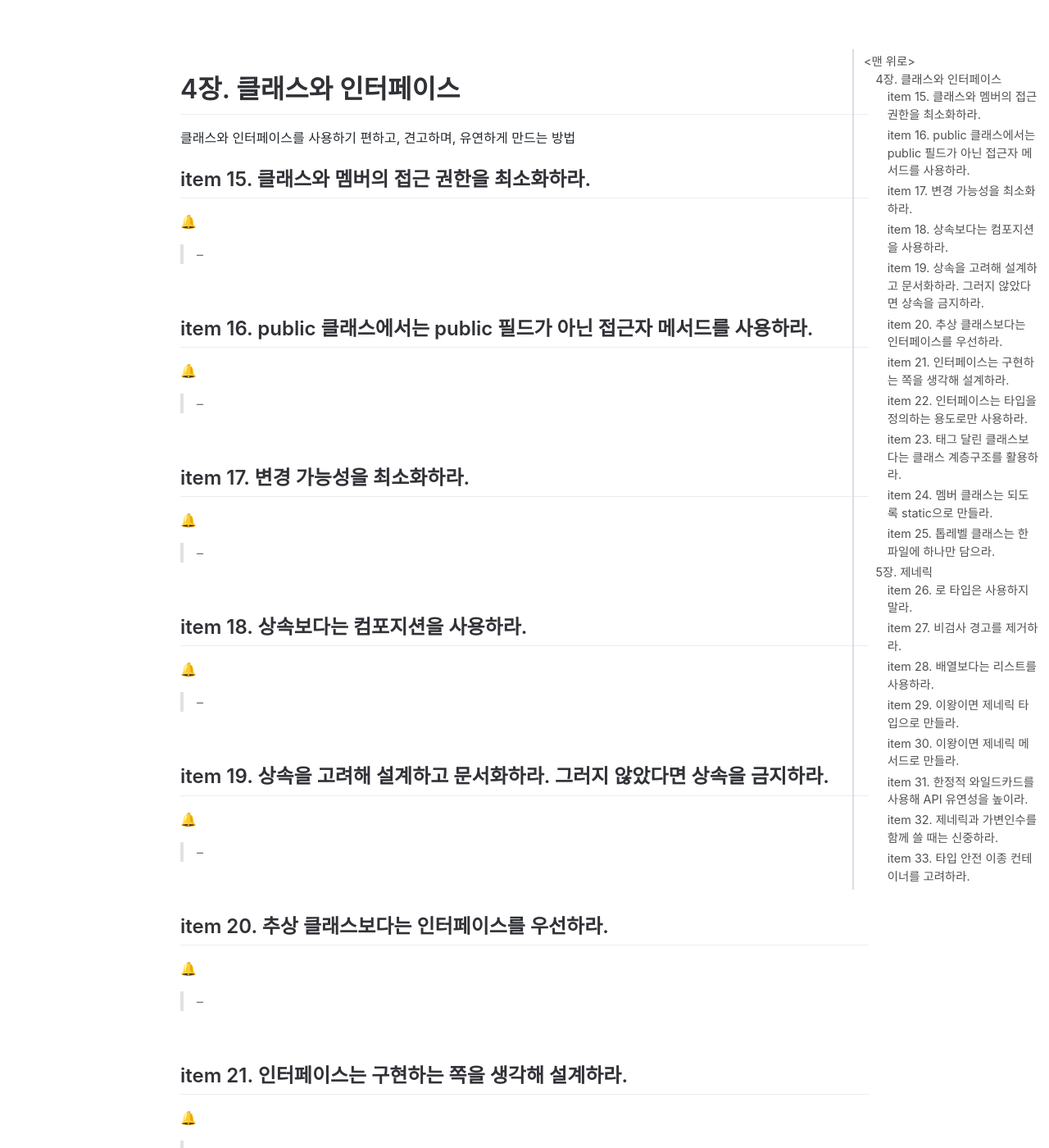
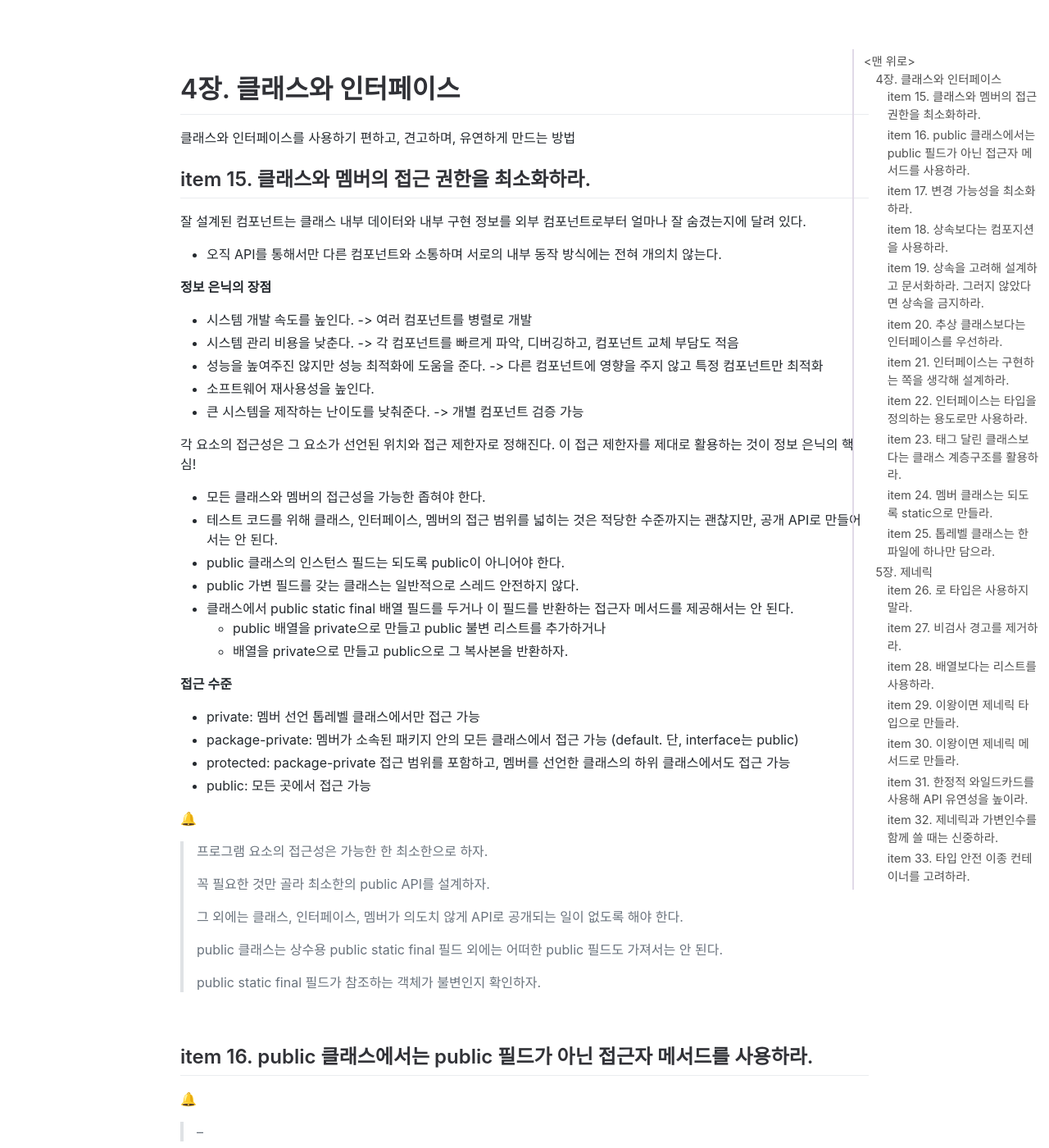
Before and after one commit to jihunparkme/jihunparkme.github.io, a Jekyll site: the page built from _posts/2023-04-22-Effective-Java-Class-Interface-Generics.md, in a window 1280 px wide and 1400 px high, scrolled down 591 px. Shown: the whole window at 82% size. Built offline with Jekyll 4.4.1, drawn with Linux system fonts in a browser that asks for light colours; nearby versions of some CDN libraries; comment, search, counter and statistics services are not loaded; some of the changed text lies outside the part shown.

Commit message:
[EJ] item 15. 클래스와 멤버의 접근 권한을 최소화하라.

```diff
--- a/_posts/2023-04-22-Effective-Java-Class-Interface-Generics.md
+++ b/_posts/2023-04-22-Effective-Java-Class-Interface-Generics.md
@@ -13,11 +13,46 @@ featured-img: EFF_JAVA
 
 ## item 15. 클래스와 멤버의 접근 권한을 최소화하라.
 
+잘 설계된 컴포넌트는 클래스 내부 데이터와 내부 구현 정보를 외부 컴포넌트로부터 얼마나 잘 숨겼는지에 달려 있다.
 
+- 오직 API를 통해서만 다른 컴포넌트와 소통하며 서로의 내부 동작 방식에는 전혀 개의치 않는다.
+
+**정보 은닉의 장점**
+
+- 시스템 개발 속도를 높인다. -> 여러 컴포넌트를 병렬로 개발
+- 시스템 관리 비용을 낮춘다. -> 각 컴포넌트를 빠르게 파악, 디버깅하고, 컴포넌트 교체 부담도 적음
+- 성능을 높여주진 않지만 성능 최적화에 도움을 준다. -> 다른 컴포넌트에 영향을 주지 않고 특정 컴포넌트만 최적화
+- 소프트웨어 재사용성을 높인다.
+- 큰 시스템을 제작하는 난이도를 낮춰준다. -> 개별 컴포넌트 검증 가능
+
+각 요소의 접근성은 그 요소가 선언된 위치와 접근 제한자로 정해진다. 이 접근 제한자를 제대로 활용하는 것이 정보 은닉의 핵심!
+
+- 모든 클래스와 멤버의 접근성을 가능한 좁혀야 한다.
+- 테스트 코드를 위해 클래스, 인터페이스, 멤버의 접근 범위를 넓히는 것은 적당한 수준까지는 괜찮지만, 공개 API로 만들어서는 안 된다.
+- public 클래스의 인스턴스 필드는 되도록 public이 아니어야 한다.
+- public 가변 필드를 갖는 클래스는 일반적으로 스레드 안전하지 않다.
+- 클래스에서 public static final 배열 필드를 두거나 이 필드를 반환하는 접근자 메서드를 제공해서는 안 된다.
+  - public 배열을 private으로 만들고 public 불변 리스트를 추가하거나
+  - 배열을 private으로 만들고 public으로 그 복사본을 반환하자.
+
+**접근 수준**
+
+- private: 멤버 선언 톱레벨 클래스에서만 접근 가능
+- package-private: 멤버가 소속된 패키지 안의 모든 클래스에서 접근 가능 (default. 단, interface는 public)
+- protected: package-private 접근 범위를 포함하고, 멤버를 선언한 클래스의 하위 클래스에서도 접근 가능
+- public: 모든 곳에서 접근 가능
 
 🔔
 
-> --
+> 프로그램 요소의 접근성은 가능한 한 최소한으로 하자.
+>
+> 꼭 필요한 것만 골라 최소한의 public API를 설계하자.
+>
+> 그 외에는 클래스, 인터페이스, 멤버가 의도치 않게 API로 공개되는 일이 없도록 해야 한다.
+>
+> public 클래스는 상수용 public static final 필드 외에는 어떠한 public 필드도 가져서는 안 된다.
+>
+> public static final 필드가 참조하는 객체가 불변인지 확인하자.
 
 <br>
 
```
